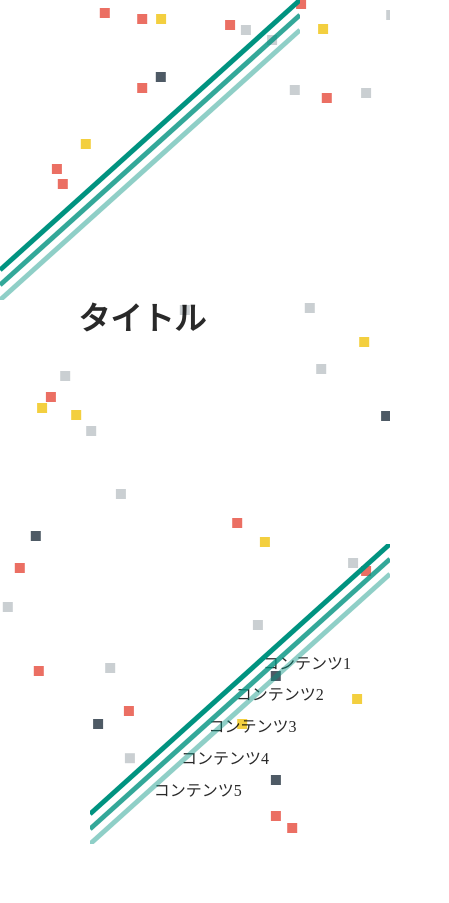
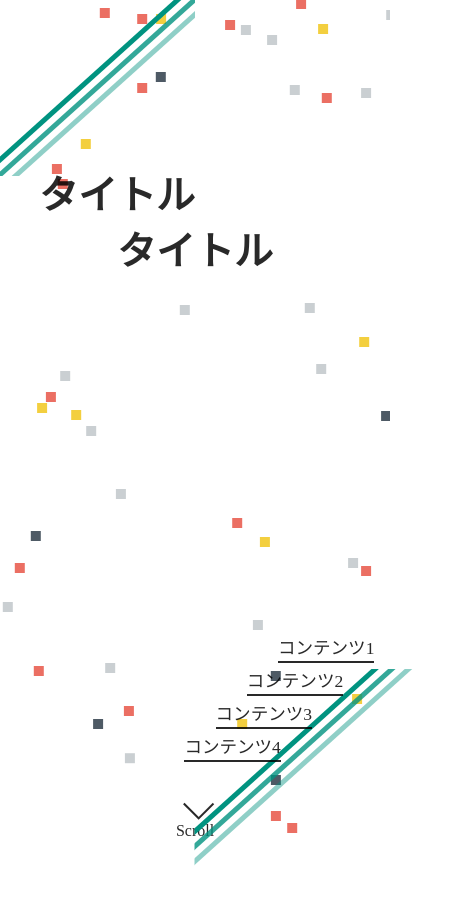
Before and after one commit to hirou1998/js_animation, a plain HTML site: page index.html in a window 390 px wide. Shown: the whole page, 449 px wide, since content can reach past the window. Before the commit the page ends 844 px from the top, so only its background shows below. Drawn offline with nearby package versions, Linux system fonts and the light colour scheme.

Commit message:
fix animation

```diff
--- a/css/style.css
+++ b/css/style.css
@@ -21,40 +21,134 @@ a{
 }
 h1{
 	position: absolute;
-	top: 75vw;
-	left: 20vw;
+	top: 42vw;
+	left: 10vw;
 	z-index: 2;
+	font-size: 10vw;
 }
 .side_lines{
 	position: absolute;
-	width: 30vw;
-	height: 30vw;
-	z-index: 2;
+	width: 65vw;
+	height: 60vw;
+	z-index: 1;
+}
+.side_lines svg{
+	width: 100%;
+	height: 100%;
+}
+.left_lines_block{
+	top: -15vw;
+	left: -15vw;
+}
+.right_lines_block{
+	bottom: -15vw;
+	right: -15vw;
+	transform: rotate(180deg);
 }
 .mv_nav{
 	position: absolute;
-    bottom: 5vw;
-    right: 10vw;
+    bottom: 16vw;
+    right: 4vw;
     z-index: 2;
 }
 .mv_nav_li{
 	color: rgba(0,0,0,0.84);
 	margin: 2vw 0;
+	position: relative;
+	width: fit-content;
+	font-size: 4.5vw;
+	opacity: 0;
+	transition: .5s;
+	min-width: 24vw;
+}
+.mv_nav_li::after{
+	content: '';
+	position: absolute;
+	bottom: -1vw;
+	left: 0;
+	width: 100%;
+	height: 2px;
+	background-color: rgba(0,0,0,0.84);
 }
 .mv_nav_li_1{
-	margin-left: 25vw;
+	margin-left: 32vw;
 }
 .mv_nav_li_2{
-	margin-left: 18vw;
+	margin-left: 24vw;
 }
 .mv_nav_li_3{
-	margin-left: 11vw;
+	margin-left: 16vw;
 }
 .mv_nav_li_4{
-	margin-left: 4vw;
+	margin-left: 8vw;
 }
 .mv_nav_li_5{
-	margin-left: -3vw;
+	margin-left: 0vw;
+}
+/*.anxiety{
+	position: absolute;
+	top: 80vw;
+	left: 40vw;
+}
+.anxiety_box{
+	position: relative;
+	width: 30vw;
+	height: 30vw;
+	border-top:solid 2px rgba(0,0,0,0.84);
+	border-bottom:solid 2px rgba(0,0,0,0.84);
+}
+.anxiety_box::before{
+	content: "";
+	width: 100%;
+	height: 100%;
+	border-top:solid 2px rgba(0,0,0,0.84);
+	border-bottom:solid 2px rgba(0,0,0,0.84);
+	position: absolute;
+	top: 0;
+	left: 0;
+	transform: rotate(60deg);
+}
+.anxiety_box::after{
+	content: "";
+	width: 100%;
+	height: 100%;
+	border-top:solid 2px rgba(0,0,0,0.84);
+	border-bottom:solid 2px rgba(0,0,0,0.84);
+	position: absolute;
+	top: 0;
+	left: 0;
+	transform: rotate(-60deg);
+}*/
+.scroll{
+	position: absolute;
+	bottom: 0vw;
+	left: 50%;
+	transform:translate(-50%, 0);
+}
+.scroll_arrow{
+	border-bottom: solid 2px rgba(0,0,0,0.84);
+	border-right: solid 2px rgba(0,0,0,0.84);
+	transform: rotate(45deg);
+	width: 5vw;
+	height: 5vw;
+	display: block;
+	margin-left: 3vw;
+	animation:scroll_animation 2s infinite ease-in-out;
+}
+.scroll p{
+	text-align: center;
+	margin:1vw 0;
+}
+@keyframes scroll_animation{
+	0%{
+		transform:translate(0,0) rotate(45deg);
+	}
+	50%{
+		transform: translate(0,-1vw) rotate(45deg);
+	}
+	100%{
+		transform: translate(0,0) rotate(45deg);
+	}
 }
 
 }
@@ -77,19 +171,18 @@ h1{
 	top: 200px;
 	left: 200px;
 	z-index: 2;
+	font-size: 40px;
 }
 .side_lines{
 	position: absolute;
 	width: 300px;
 	height: 300px;
-	z-index: 2;
+	z-index: 1;
 }
-.mv_nav{
-	display: none;
+.side_lines svg{
+	width: 100%;
+	height: 100%;
 }
-
-}
-
 .left_lines_block{
 	top: 0;
 	left: 0;
@@ -99,6 +192,20 @@ h1{
 	right: 0;
 	transform: rotate(180deg);
 }
+.mv_nav{
+	display: none;
+}
+.scroll{
+	display: none;
+}
+
+}
+
+/*common css*/
+h1 span{
+	opacity: 0;
+	transition: .5s;
+}
 .line{
 	stroke-width: 5px;
 	stroke-dashoffset: 435px;
@@ -106,17 +213,17 @@ h1{
 }
 .left_line{
 	stroke: #009380;
-	animation: line_animation_left .5s cubic-bezier(0,0,.87,.28);
+	animation: line_animation_left 1s cubic-bezier(0,0,.87,.28);
 	animation-fill-mode: forwards;
 }
 .middle_line{
 	stroke: #009380cc;
-	animation: line_animation_middle .5s cubic-bezier(0,0,.87,.28);
+	animation: line_animation_middle 1s cubic-bezier(0,0,.87,.28);
 	animation-fill-mode: forwards;
 }
 .right_line{
 	stroke: #00938070;
-	animation: line_animation_right .5s cubic-bezier(0,0,.87,.28);
+	animation: line_animation_right 1s cubic-bezier(0,0,.87,.28);
 	animation-fill-mode: forwards;
 }
 
--- a/index.html
+++ b/index.html
@@ -16,31 +16,44 @@
 		<canvas id="canvas"></canvas>
 
 		<div class="side_lines left_lines_block">
-			<svg width="300px" height="300px">
+			<svg>
 			  <line x1="0" y1="270" x2="300" y2="0" class="left_line line" />
 			  <line x1="0" y1="285" x2="300" y2="15" class="middle_line line" />
 			  <line x1="0" y1="300" x2="300" y2="30" class="right_line line" />
 			</svg>
 		</div>
 
-		<h1>タイトル</h1>
+		<h1></h1>
 
 		<ul id="mv_nav" class="mv_nav">
 			<a href=""><li class="mv_nav_li mv_nav_li_1">コンテンツ1</li></a>
 			<a href=""><li class="mv_nav_li mv_nav_li_2">コンテンツ2</li></a>
 			<a href=""><li class="mv_nav_li mv_nav_li_3">コンテンツ3</li></a>
 			<a href=""><li class="mv_nav_li mv_nav_li_4">コンテンツ4</li></a>
-			<a href=""><li class="mv_nav_li mv_nav_li_5">コンテンツ5</li></a>
+			<!-- <a href=""><li class="mv_nav_li mv_nav_li_5">コンテンツ5</li></a> -->
 		</ul>
 
+		<!-- <ul id="anxieties" class="anxieties">
+			<li class="anxiety">
+				<div class="anxiety_box">
+					<p>>この冬、志望校にグッと近づきたい！</p>
+				</div>
+			</li>
+		</ul> -->
+
 		<div class="side_lines right_lines_block">
-			<svg width="300px" height="300px">
+			<svg>
 			  <line x1="0" y1="270" x2="300" y2="0" class="right_line line" />
 			  <line x1="0" y1="285" x2="300" y2="15" class="middle_line line" />
 			  <line x1="0" y1="300" x2="300" y2="30" class="left_line line" />
 			</svg>
 		</div>
 
+		<div class="scroll">
+			<span class="scroll_arrow"></span>
+			<p>Scroll</p>
+		</div>
+
 	</div>
 </body>
 </html>
--- a/js/index.js
+++ b/js/index.js
@@ -128,3 +128,45 @@ window.onresize = function(){
 	canvas.height = window.innerHeight;
 	animate();
 };
+
+//show title and navigation
+$(function(){
+	var title = 'タイトル　　タイトル'
+	var split = title.split('');
+	var characters = [];
+	for (var i = 0; i < split.length; i++){
+		var character = '<span class="title_char">' + split[i] + '</span>';
+		characters.push(character);
+		if(i == 4){
+			$("h1").append("<br>");
+			$("h1").append(character);
+		}else{
+			$("h1").append(character);
+		}
+	}
+
+	var j = 0;
+	function showCharacters(){
+		$(".title_char").eq(j).css("opacity", 1);
+	}
+	setInterval(function(){
+		if(j < split.length){
+			showCharacters();
+			j++;
+		}
+	},50);
+
+	var k = 0;
+	function showNavigation(){
+		$(".mv_nav_li").eq(k).css("opacity", 1);
+	}
+	setTimeout(function(){
+		setInterval(function(){
+			if(k < 4){
+				showNavigation();
+				console.log(k);
+				k++;
+			}
+		}, 50);
+	}, 800);
+});
```
